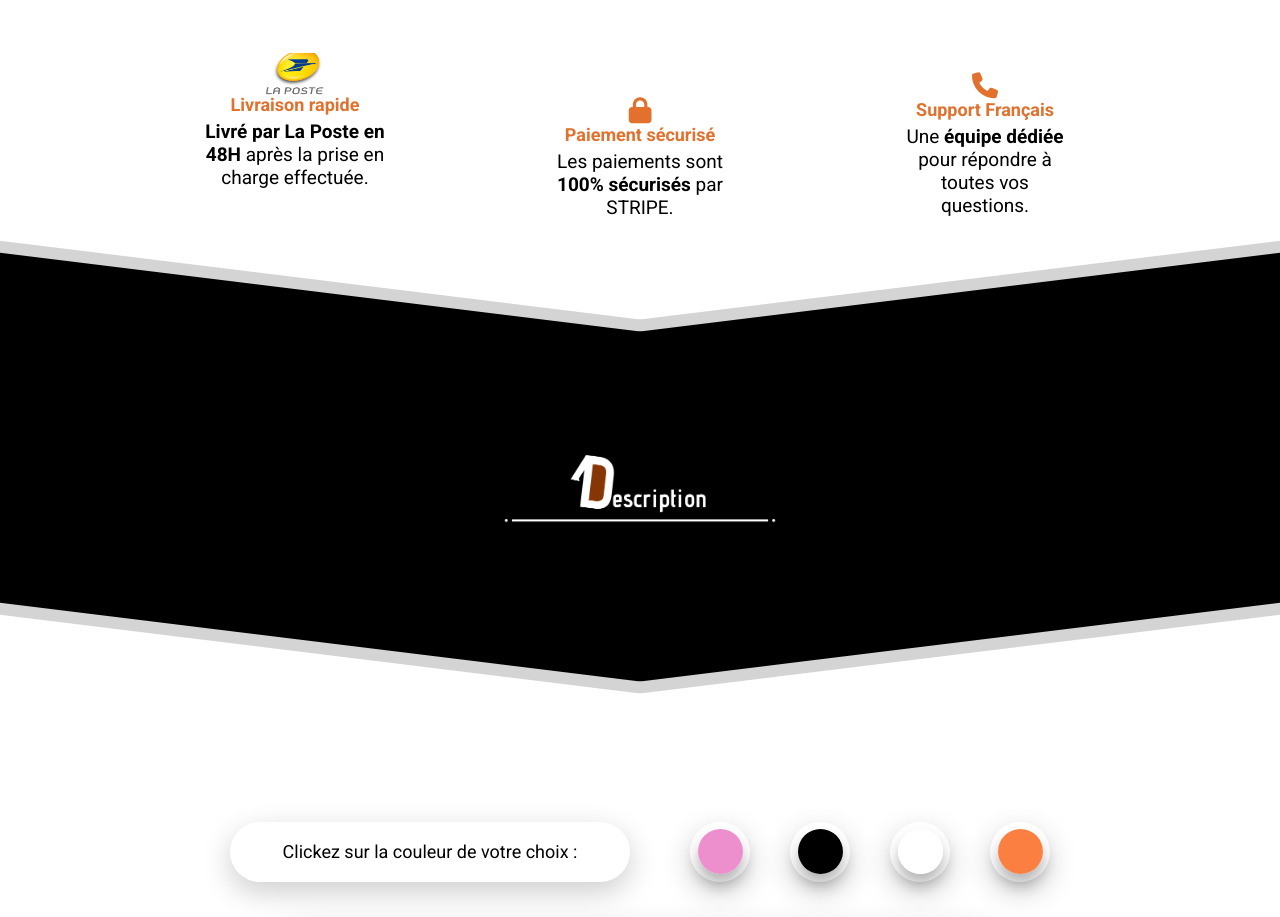
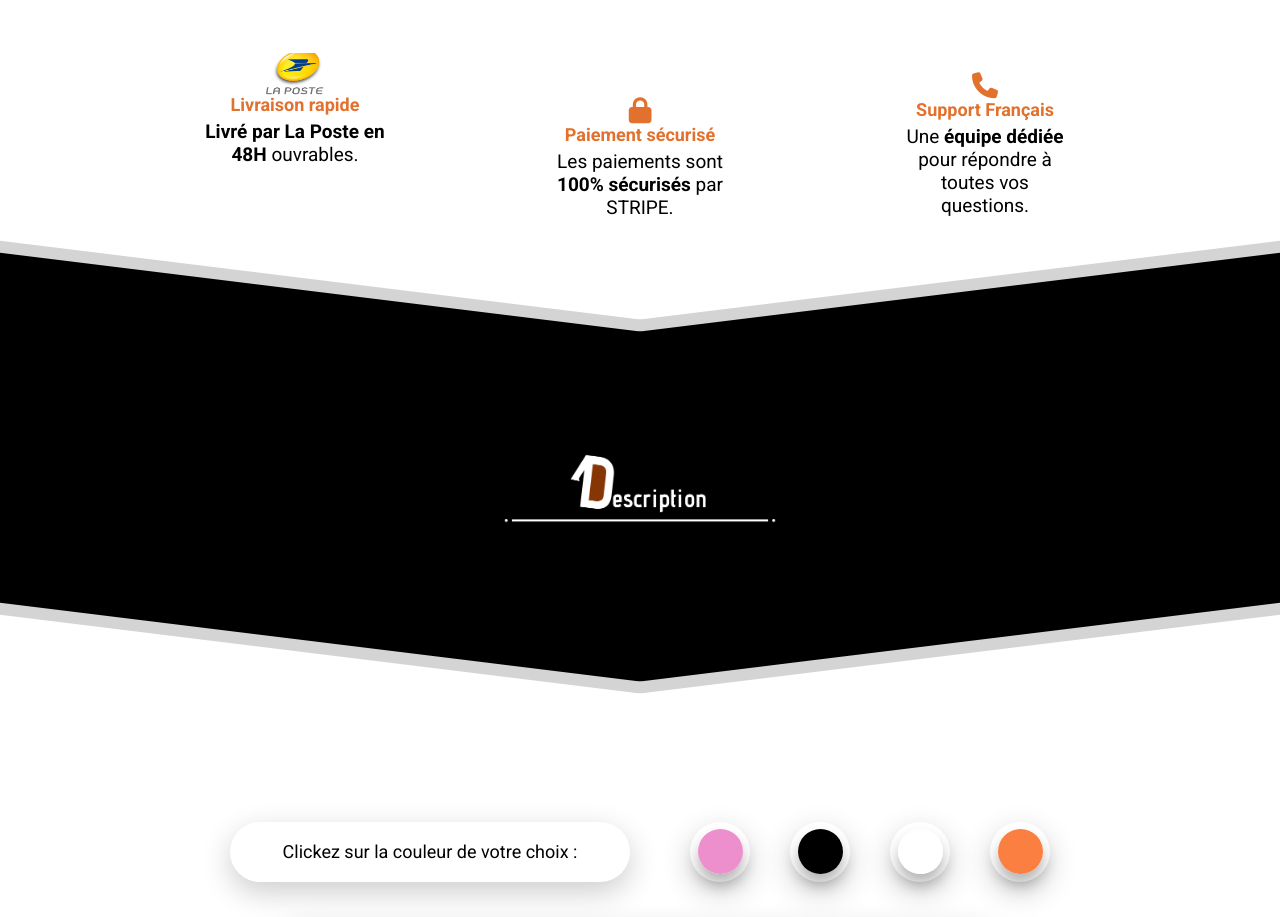
Before and after one commit to antonin120/Bnight, a plain HTML site: page index.html in a window 1280 px wide. Shown: the part 5180-6097 px from the top of the page. Drawn offline with nearby package versions, Linux system fonts and the light colour scheme; grey boxes are pictures that could not be loaded.

Commit message:
Add files via upload

```diff
--- a/index.html
+++ b/index.html
@@ -1,7 +1,7 @@
 <!DOCTYPE html>
 <html>
 	<head>
-		<title> Bnight - Lunettes de soirées / soleil </title>
+		<title> Bnight - Lunettes de soirée / soleil </title>
 		<meta charset="utf-8">
 		<meta name="description" content="La meilleure selection de lunettes de soleil pour embellir vos soirées ! ">
 		<link rel="stylesheet" href="css/style.css">
@@ -236,7 +236,7 @@
 			<div class="box">
 				<img id="laposte" src="Images/Logo-laposte.png">
 				<h4>Livraison rapide</h4>
-				<p><b>Livré par La Poste en 48H</b> après la prise en charge effectuée.</p>
+				<p><b>Livré par La Poste en 48H </b> ouvrables.</p>
 			</div>
 
 			<div class="boxe">
```
Also changed, not shown: page3.html (+1 -1 lines).
